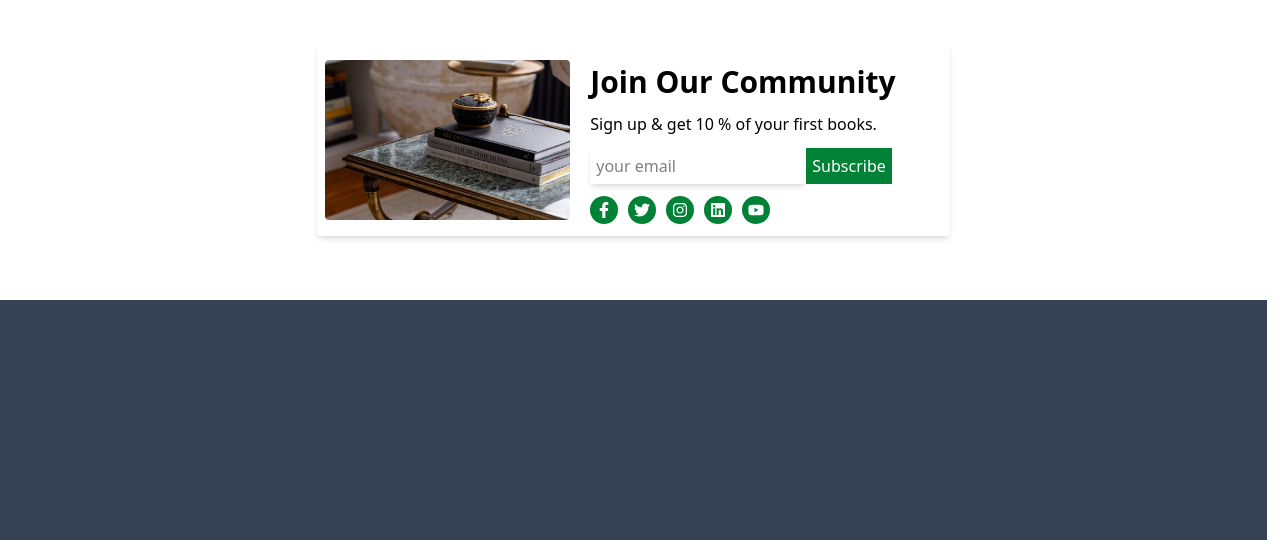
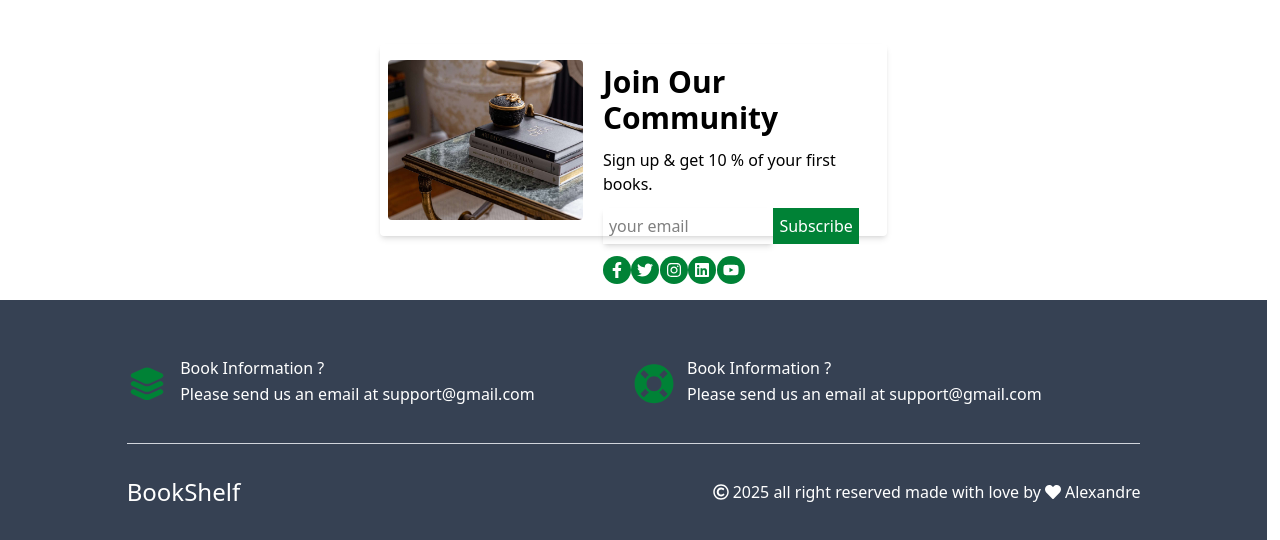
Before and after one commit to AlexandreTheDwarf/Molengeek-Projet-Next.Js, a Next.js app: page / in a window 1280 px wide. Shown: the part 820-1360 px from the top of the page. Built offline with nearby package versions, Linux system fonts and the light colour scheme.

Commit message:
footer finish full tailwind

```diff
--- a/src/app/layout.jsx
+++ b/src/app/layout.jsx
@@ -1,5 +1,6 @@
 import { Geist, Geist_Mono } from "next/font/google";
-import { FaFacebookF, FaTwitter, FaInstagram, FaLinkedin, FaYoutube} from "react-icons/fa";
+import { FaFacebookF, FaTwitter, FaInstagram, FaLinkedin, FaYoutube, FaLifeRing, FaHeart, FaRegCopyright} from "react-icons/fa";
+import { IoLayers } from "react-icons/io5";
 
 import "./globals.css";
 
@@ -26,7 +27,7 @@ export default function RootLayout({ children }) {
       >
         {children}
         <section className="w-full h-80 bg-white flex justify-center items-center">
-          <div className="w-2/4 h-3/5 flex justify-center items-center rounded shadow-md">
+          <div className="w-2/5 h-3/5 flex justify-center items-center rounded shadow-md">
             <div className="w-2/5 h-5/6 pl-2">
               <img className="w-full h-full rounded" src="/bookTable.jpg" alt="" />
             </div>
@@ -48,21 +49,35 @@ export default function RootLayout({ children }) {
           </div>
         </section>
         <footer className="w-full h-60 bg-gray-700 flex items-end justify-center">
-          <div className="w-4/5 h-4/5">
-            <div className="w-full">
-              <div>
-
+          <div className="w-4/5 h-4/5 flex flex-col justify-between items-center">
+            <div className="w-full h-2/4 border-b border-gray-300 flex">
+              <div className="w-2/4 h-full flex">
+                <div className="h-3/4 flex items-center">
+                  <IoLayers className="w-3/4 h-3/4 text-green-700"/>
+                </div>
+                <div className="text-white flex flex-col gap-0.5 pt-2">
+                  <h3>Book Information ?</h3>
+                  <p>Please send us an email at support@gmail.com</p>
+                </div>
               </div>
-              <div>
-
+              <div className="w-2/4 h-full flex">
+                <div className="h-3/4 flex items-center">
+                  <FaLifeRing className="w-3/4 h-3/4 text-green-700"/>
+                </div>
+                <div className="text-white flex flex-col gap-0.5 pt-2">
+                  <h3>Book Information ?</h3>
+                  <p>Please send us an email at support@gmail.com</p>
+                </div>
               </div>
             </div>
-            <div>
-              <div>
-
+            <div className="w-full h-2/4 flex items-center justify-between">
+              <div className="w-2/4 h-3/4 flex items-center">
+                <h1 className="text-white text-2xl">BookShelf</h1>
               </div>
-              <div>
-
+              <div className="w-2/4 h-3/4 flex items-center justify-end">
+                <p className="text-white inline-flex items-center space-x-1">
+                  <FaRegCopyright /> <span>2025 all right reserved made with love by</span> <FaHeart /> <span>Alexandre</span>
+                </p>
               </div>
             </div>
           </div>
```
